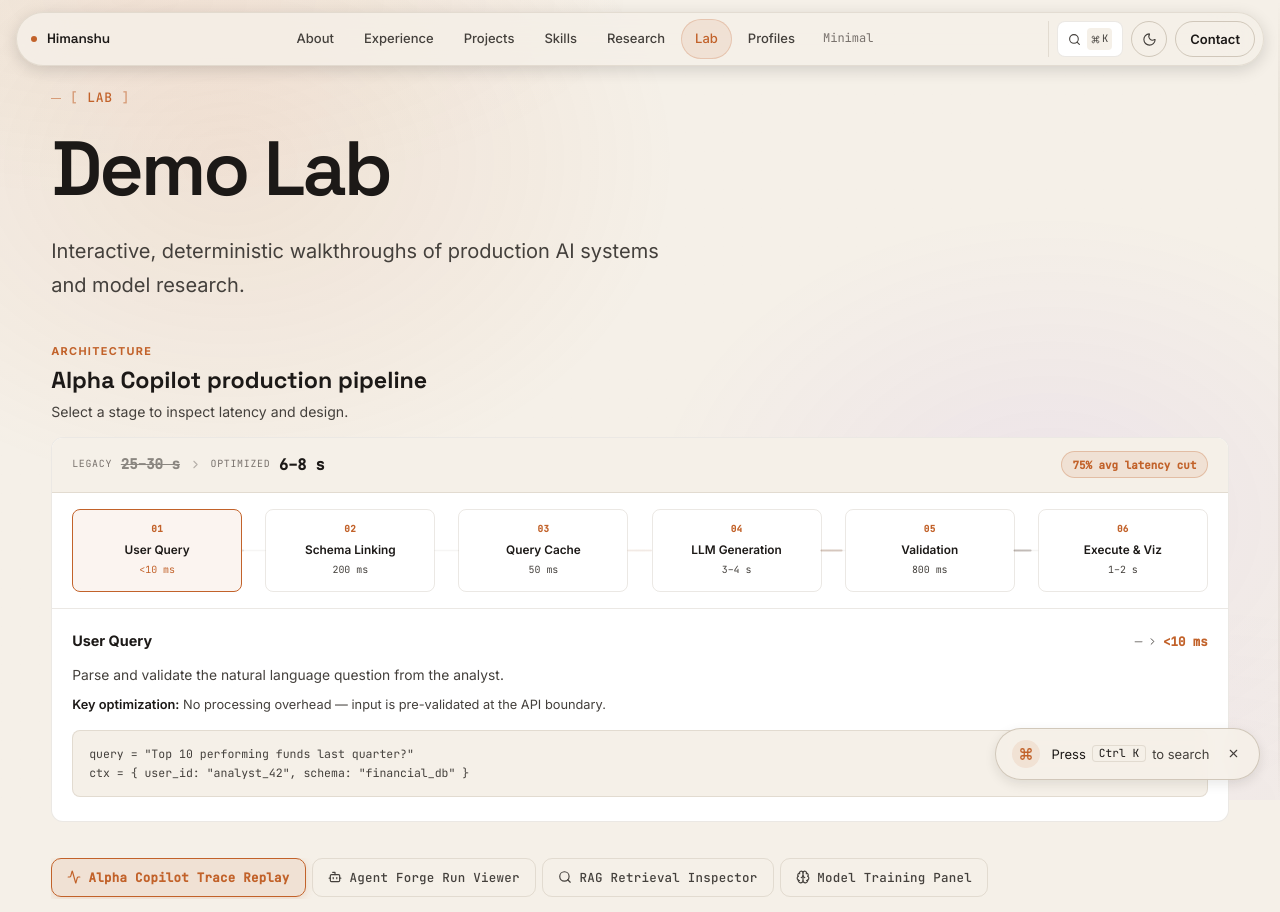
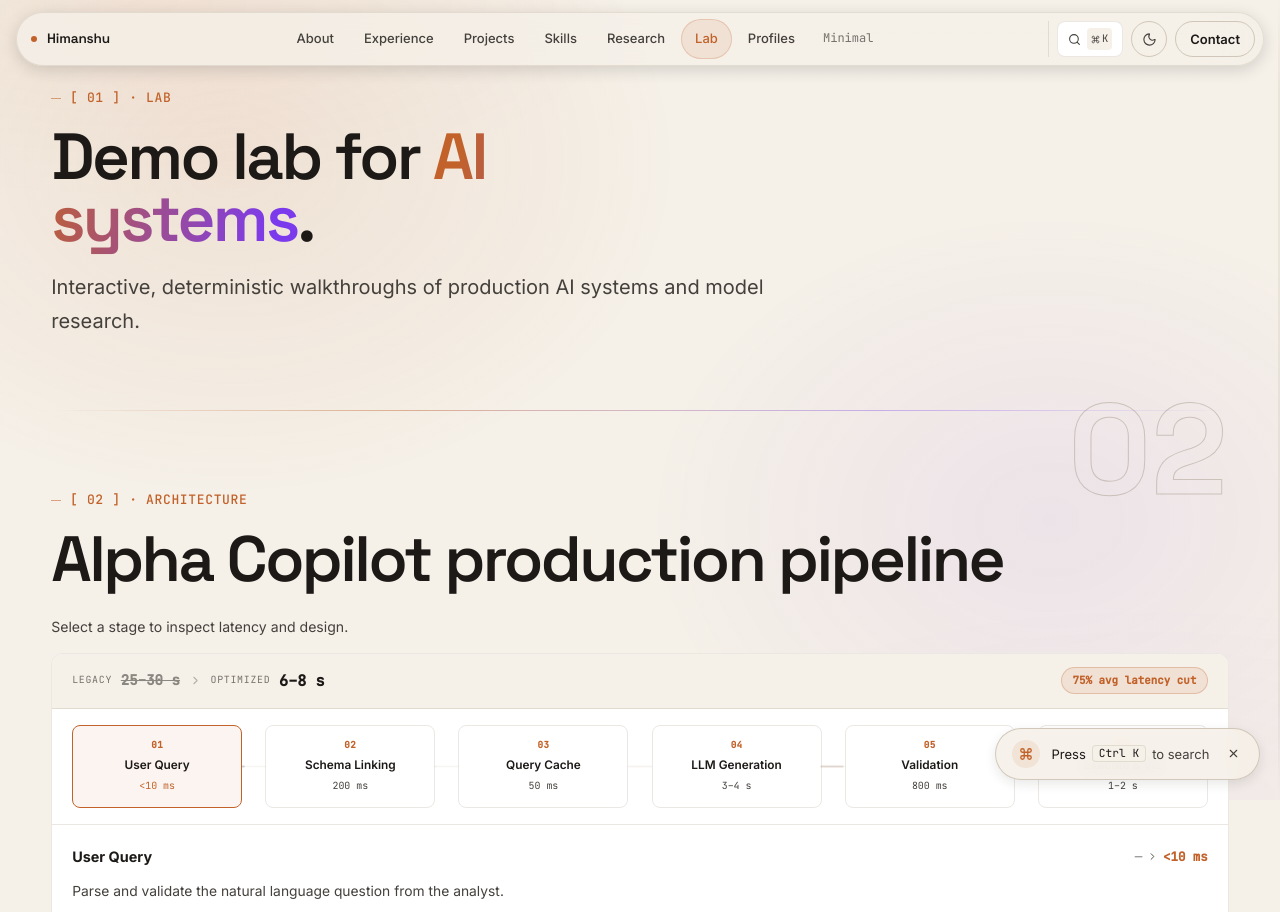
Before and after one commit to himanshu-nakrani/himanshu-nakrani.github.io, a React (Vite) app in the folder portfolio-react/: page /lab in a window 1280 px wide. Shown: the top 912 px of the page. Built offline with nearby package versions, Linux system fonts and the light colour scheme.

Commit message:
Apply editorial theme to lab and contact sections

```diff
--- a/portfolio-react/src/components/Contact.jsx
+++ b/portfolio-react/src/components/Contact.jsx
@@ -46,7 +46,7 @@ export default function Contact() {
               fontSize: 'clamp(1.5rem, 4vw, 2.2rem)',
               lineHeight: 1.14,
               letterSpacing: '-0.02em',
-              color: 'var(--text)',
+              color: 'var(--color-text)',
               marginBottom: '1rem',
             }}
           >
@@ -54,7 +54,7 @@ export default function Contact() {
           </h3>
           <p
             style={{
-              color: 'var(--text2)',
+              color: 'var(--color-text-muted)',
               fontSize: 'clamp(0.97rem, 2.8vw, 1.08rem)',
               maxWidth: 620,
               margin: '0 auto 2rem',
--- a/portfolio-react/src/pages/LabPage.jsx
+++ b/portfolio-react/src/pages/LabPage.jsx
@@ -3,7 +3,6 @@ import { motion, AnimatePresence, useReducedMotion } from 'framer-motion'
 import { Link } from 'react-router-dom'
 import { Activity, Bot, Search, Brain, ArrowRight } from 'lucide-react'
 import SEO from '../components/SEO'
-import PageHeader from '../components/PageHeader'
 import TraceReplay from '../components/TraceReplay'
 import AgentRunViewer from '../components/AgentRunViewer'
 import RetrievalInspector from '../components/RetrievalInspector'
@@ -63,50 +62,39 @@ export default function LabPage() {
   }
 
   const fadeUp = reduceMotion
-    ? {}
+    ? { initial: false, animate: { opacity: 1, y: 0 } }
     : { initial: { opacity: 0, y: 16 }, animate: { opacity: 1, y: 0 } }
 
   return (
-    <section className="mvp2-page">
+    <main className="mvp2-page editorial-page">
       <SEO
         title="Demo Lab — Interactive AI System Walkthroughs | Himanshu Nakrani"
         description="Interactive, deterministic walkthroughs of production AI systems and model research."
       />
 
-      <PageHeader
-        kicker="Lab"
-        title="Demo Lab"
-        description="Interactive, deterministic walkthroughs of production AI systems and model research."
-      />
+      <header className="editorial-page-header">
+        <p className="editorial-kicker">[ 01 ] · Lab</p>
+        <h1 className="editorial-page-title">
+          Demo lab for <span className="gradient-text">AI systems</span>.
+        </h1>
+        <p className="editorial-page-lede">
+          Interactive, deterministic walkthroughs of production AI systems and model research.
+        </p>
+      </header>
 
       {/* ── Production architecture (Alpha Copilot pipeline) ── */}
       <motion.section
         {...fadeUp}
         transition={{ duration: 0.35 }}
         aria-labelledby="lab-architecture-heading"
-        style={{ marginBottom: '2.25rem' }}
+        className="editorial-section section-hairline"
       >
+        <span className="section-ghost-num" aria-hidden="true">02</span>
         <header style={{ marginBottom: '0.9rem' }}>
-          <p style={{
-            fontSize: '0.68rem',
-            fontWeight: 700,
-            textTransform: 'uppercase',
-            letterSpacing: '0.12em',
-            color: 'var(--color-accent)',
-            margin: '0 0 0.35rem',
-          }}>
-            Architecture
-          </p>
+          <p className="editorial-kicker">[ 02 ] · Architecture</p>
           <h2
             id="lab-architecture-heading"
-            style={{
-              fontSize: 'clamp(1.15rem, 2.4vw, 1.45rem)',
-              fontFamily: 'var(--font-display)',
-              fontWeight: 700,
-              color: 'var(--color-text)',
-              margin: '0 0 0.35rem',
-              lineHeight: 1.25,
-            }}
+            className="editorial-section-title"
           >
             Alpha Copilot production pipeline
           </h2>
@@ -124,6 +112,11 @@ export default function LabPage() {
       </motion.section>
 
       {/* ── Module selector (tab row) ────────────────────── */}
+      <section className="editorial-section section-hairline">
+        <span className="section-ghost-num" aria-hidden="true">03</span>
+        <p className="editorial-kicker">[ 03 ] · Modules</p>
+        <h2 className="editorial-section-title">Interactive walkthroughs</h2>
+
         <motion.div
           {...fadeUp}
           transition={{ duration: 0.35 }}
@@ -152,28 +145,8 @@ export default function LabPage() {
                 tabIndex={isActive ? 0 : -1}
                 onKeyDown={(event) => handleTabKeyDown(event, index)}
                 onClick={() => setActiveModuleId(mod.id)}
-              style={{
-                display: 'inline-flex',
-                alignItems: 'center',
-                gap: '0.45rem',
-                padding: '0.5rem 0.95rem',
-                fontSize: '0.78rem',
-                fontWeight: isActive ? 600 : 500,
-                fontFamily: 'var(--font-mono)',
-                letterSpacing: '0.02em',
-                border: `1px solid ${isActive ? 'var(--color-accent)' : 'var(--color-border)'}`,
-                borderRadius: 10,
-                cursor: 'pointer',
-                whiteSpace: 'nowrap',
-                background: isActive ? 'var(--color-accent-soft)' : 'transparent',
-                color: isActive ? 'var(--color-accent)' : 'var(--color-text-muted)',
-                transition: 'background 0.15s, border-color 0.15s, color 0.15s',
-                flexShrink: 0,
-                outline: 'none',
-                boxShadow: isActive
-                  ? '0 2px 8px color-mix(in srgb, var(--color-accent) 18%, transparent)'
-                  : 'none',
-              }}
+                className={isActive ? 'btn btn--primary' : 'btn btn--ghost'}
+                style={{ fontSize: '0.78rem', fontFamily: 'var(--font-mono)', whiteSpace: 'nowrap', flexShrink: 0 }}
               >
                 <Icon size={14} />
                 <span className="lab-tab-full">{mod.title}</span>
@@ -343,6 +316,7 @@ export default function LabPage() {
           </div>
         </aside>
       </motion.div>
+      </section>
 
       {/* ── Responsive ───────────────────────────────────── */}
       <style>{`
@@ -369,6 +343,6 @@ export default function LabPage() {
           }
         }
       `}</style>
-    </section>
+    </main>
   )
 }
```
Lines whose indentation alone changed are shown as unchanged.
